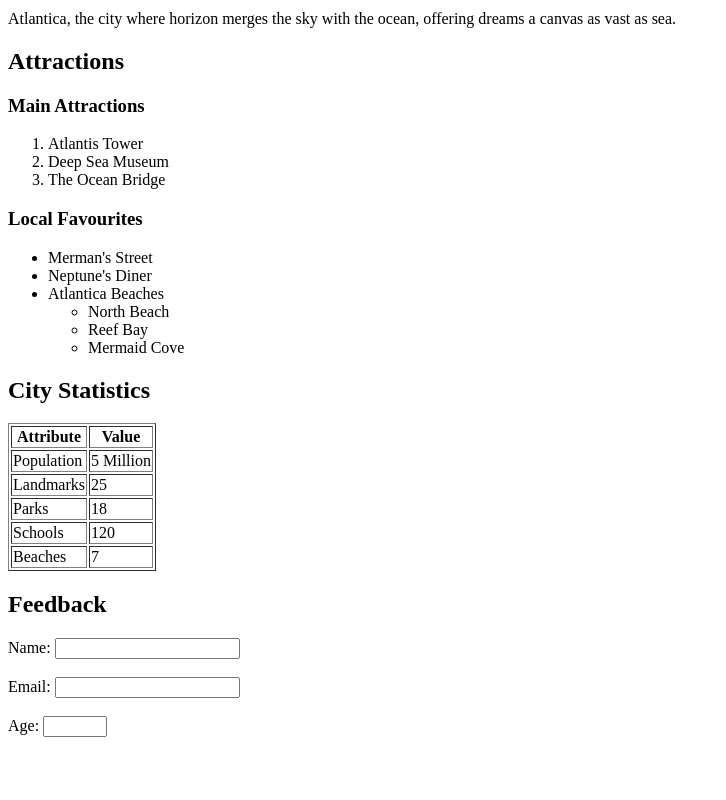
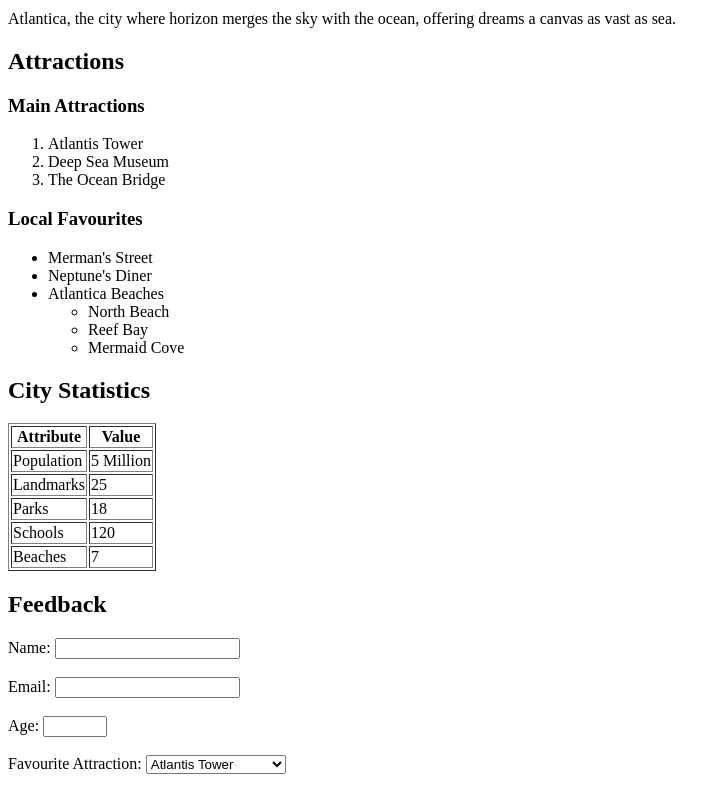
Before and after one commit to chandana-web/F1-contest, a plain HTML site: page index.html in a window 1280 px wide. Shown: the part 559-1359 px from the top of the page, without its empty margins (0-726 px from the left). Before the commit the page ends 1322 px from the top, so only its background shows below. Drawn offline with Linux system fonts and the light colour scheme.

Commit message:
drop down

```diff
--- a/index.html
+++ b/index.html
@@ -82,6 +82,14 @@
             Age:
         </label>
         <input type="number" min="0" max="150" id="fname" name="fname"><br><br>
+        <label for="attractions">
+            Favourite Attraction:
+        </label>
+        <select id="attractions" name="attractions">
+            <option value="Atlantis Tower">Atlantis Tower</option>
+            <option value="Deep Sea Museum">Deep Sea Museum</option>
+            <option value="The Oceanic Bridge">The Oceanic Bridge</option>
+        </select><br><br>
     </form>
 </body>
 
```
